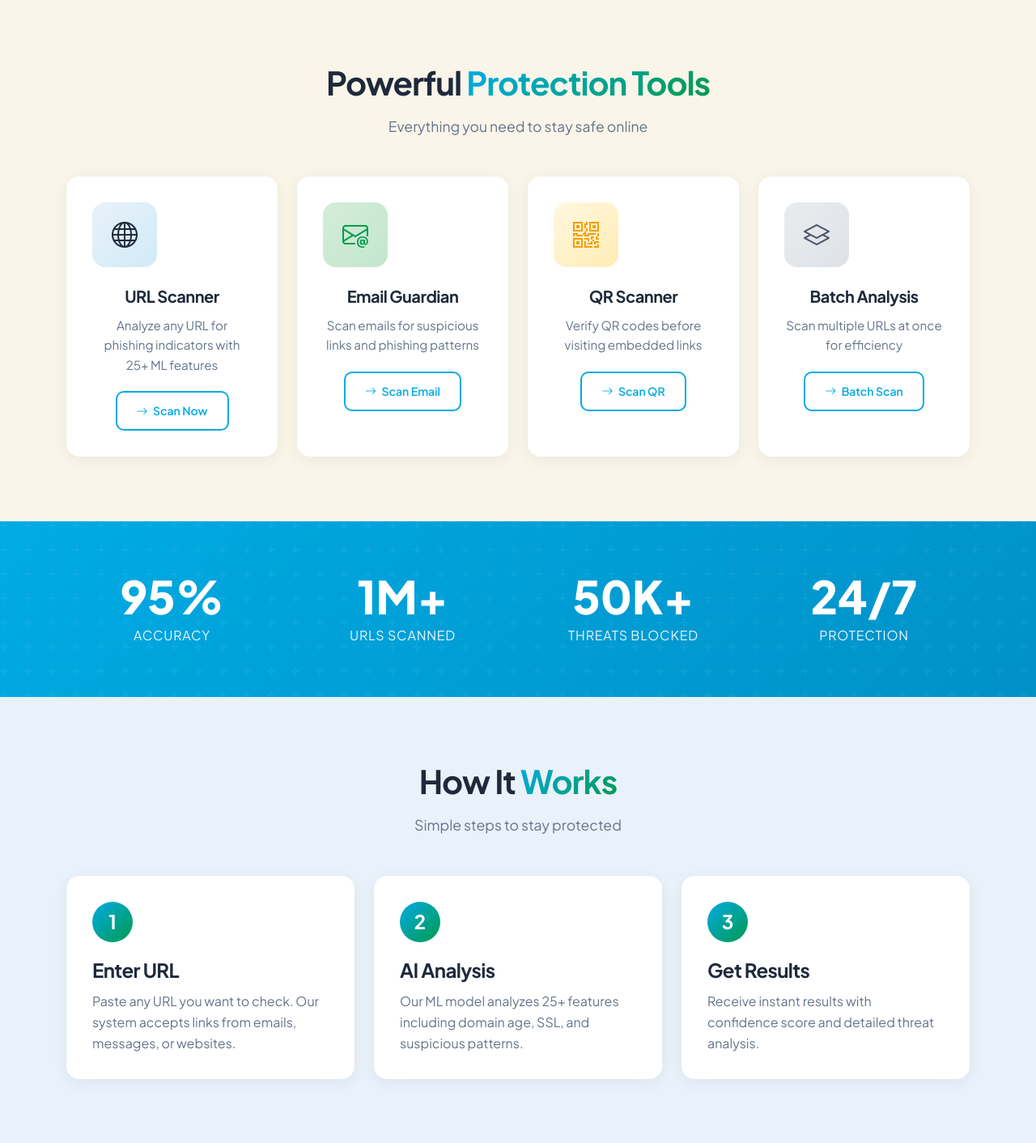
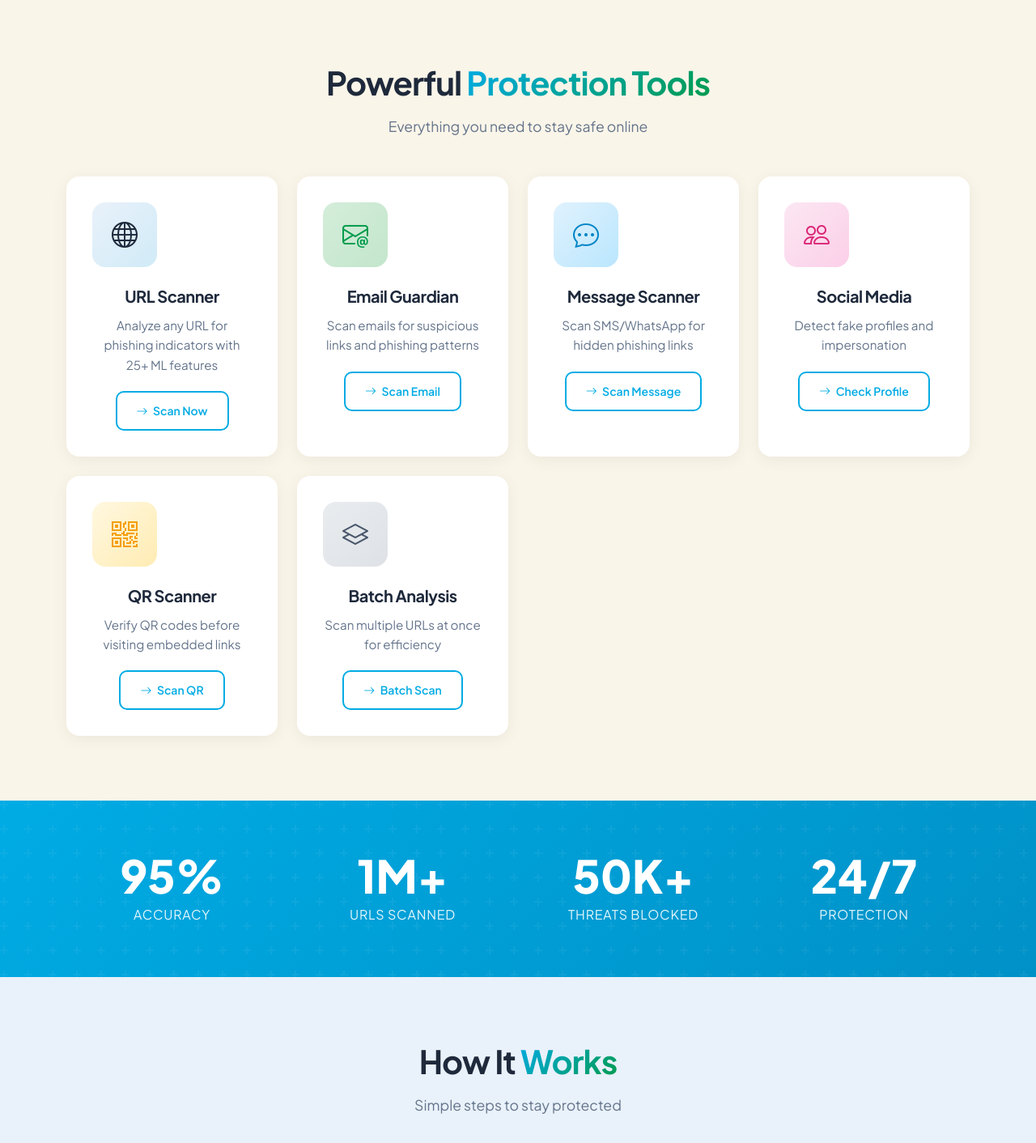
Before and after one commit to abhishek-balsure/shieldguard-pro, a Flask app: page / in a window 1280 px wide. Shown: the part 824-2236 px from the top of the page at 81% size. Run offline with Flask 3, Linux system fonts and the light colour scheme; data comes from the database, SQL or seed files in the repository; data that the repository does not hold is empty.

Commit message:
Add new scanners to dashboard and homepage features grid

```diff
--- a/templates/index.html
+++ b/templates/index.html
@@ -580,6 +580,30 @@
             </div>
             <div class="col-md-6 col-lg-3">
                 <div class="feature-card animate-card delay-3">
+                    <div class="feature-icon-wrapper" style="background: linear-gradient(135deg, #e0f2fe, #bae6fd);">
+                        <i class="bi bi-chat-dots" style="color: #0284c7;"></i>
+                    </div>
+                    <h4>Message Scanner</h4>
+                    <p>Scan SMS/WhatsApp for hidden phishing links</p>
+                    <a href="{{ url_for('message_scanner') }}" class="btn btn-outline-primary btn-sm">
+                        <i class="bi bi-arrow-right me-1"></i> Scan Message
+                    </a>
+                </div>
+            </div>
+            <div class="col-md-6 col-lg-3">
+                <div class="feature-card animate-card delay-4">
+                    <div class="feature-icon-wrapper" style="background: linear-gradient(135deg, #fce7f3, #fbcfe8);">
+                        <i class="bi bi-people" style="color: #db2777;"></i>
+                    </div>
+                    <h4>Social Media</h4>
+                    <p>Detect fake profiles and impersonation</p>
+                    <a href="{{ url_for('social_scanner') }}" class="btn btn-outline-primary btn-sm">
+                        <i class="bi bi-arrow-right me-1"></i> Check Profile
+                    </a>
+                </div>
+            </div>
+            <div class="col-md-6 col-lg-3">
+                <div class="feature-card animate-card">
                     <div class="feature-icon-wrapper" style="background: linear-gradient(135deg, #fff8e1, #ffecb3);">
                         <i class="bi bi-qr-code" style="color: #f59e0b;"></i>
                     </div>
@@ -591,7 +615,7 @@
                 </div>
             </div>
             <div class="col-md-6 col-lg-3">
-                <div class="feature-card animate-card delay-4">
+                <div class="feature-card animate-card">
                     <div class="feature-icon-wrapper" style="background: linear-gradient(135deg, #e9ecef, #dee2e6);">
                         <i class="bi bi-layers" style="color: var(--gray-600);"></i>
                     </div>
```
Also changed, not shown: templates/dashboard.html (+12 -0 lines).
